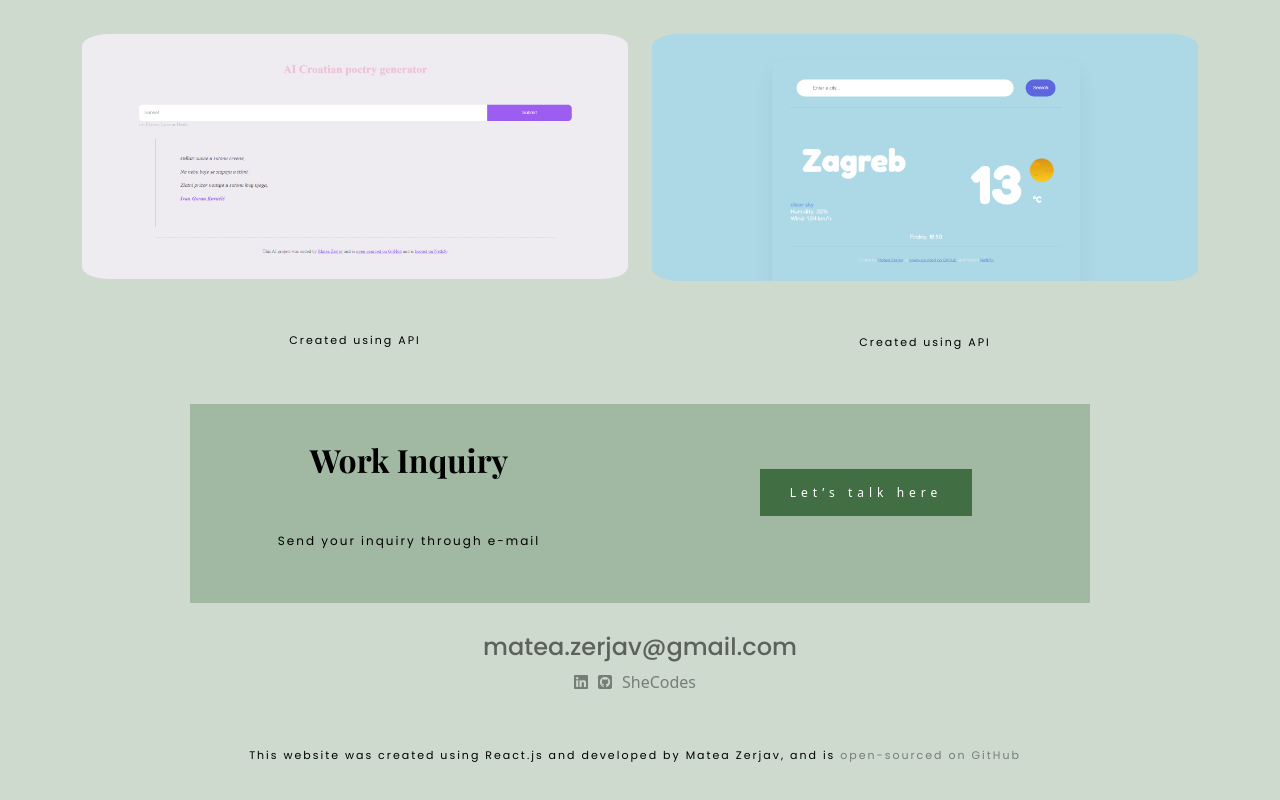
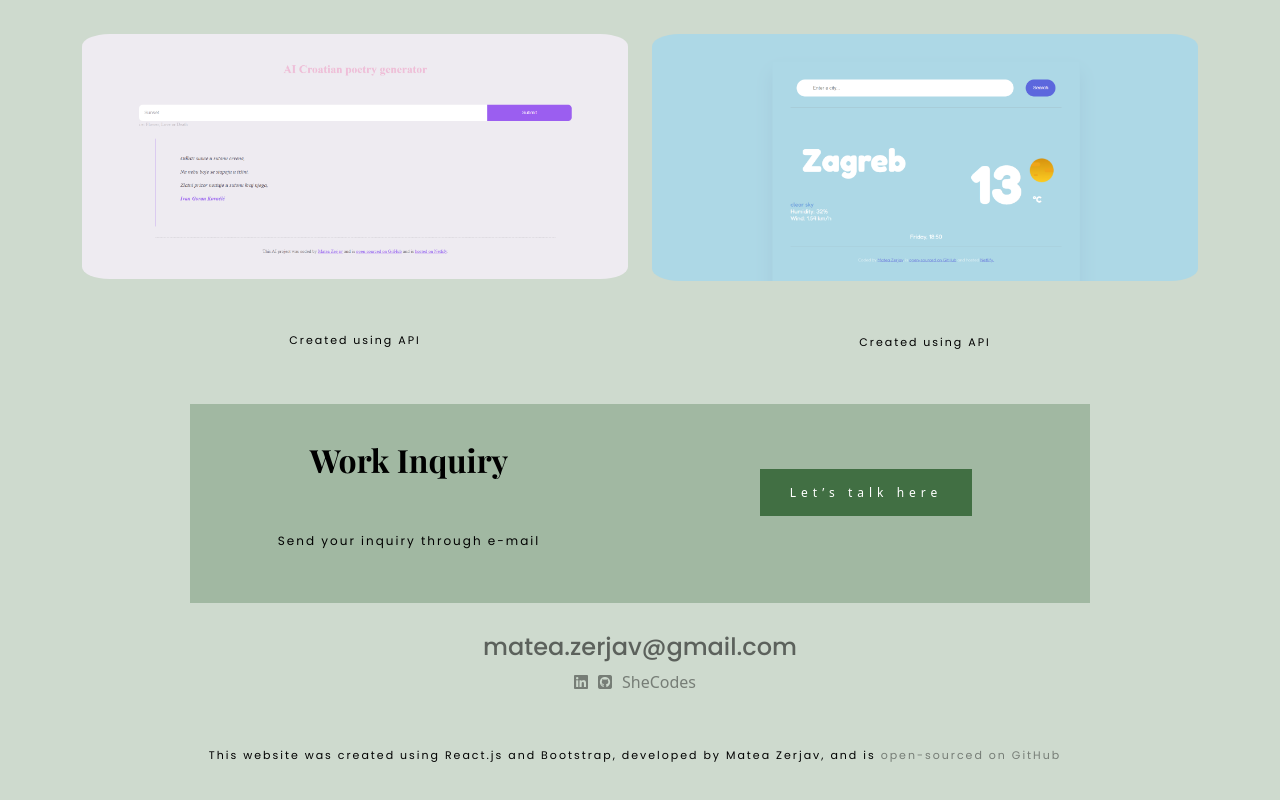
Before and after one commit to MateaZerjav/my-portfolio, a React (Create React App) app: page / in a window 1280 px wide. Shown: the part 1231-2031 px from the top of the page. Built offline with nearby package versions, Linux system fonts and the light colour scheme; a web font is replaced by a local one.

Commit message:
Updated SocialMedia.js

```diff
--- a/src/SocialMedia.js
+++ b/src/SocialMedia.js
@@ -32,8 +32,8 @@ export default function SocialMedia() {
       </a>
 
       <p className="codedBy">
-        This website was created using React.js and developed by Matea Zerjav,
-        and is
+        This website was created using React.js and Bootstrap, developed by
+        Matea Zerjav, and is
         <a
           className="linkToGitHub"
           href="https://github.com/MateaZerjav/my-portfolio"
```
